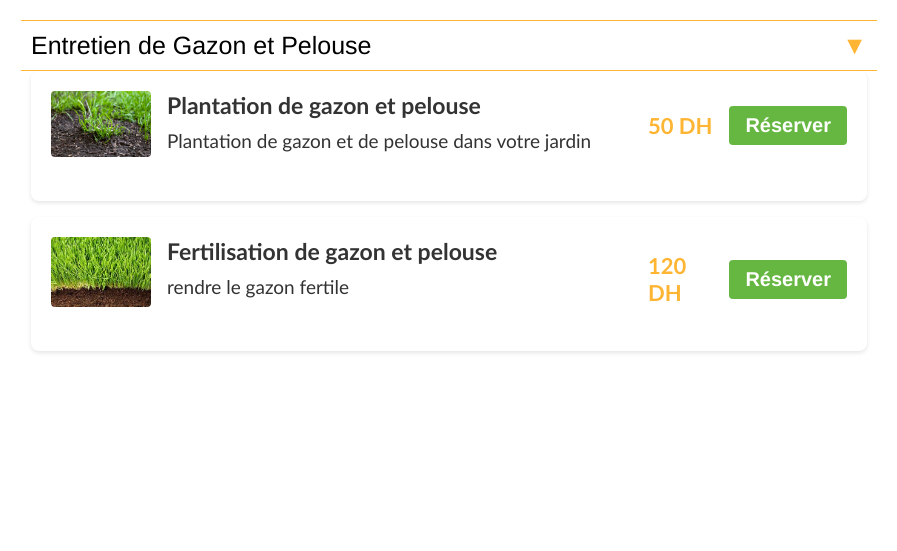
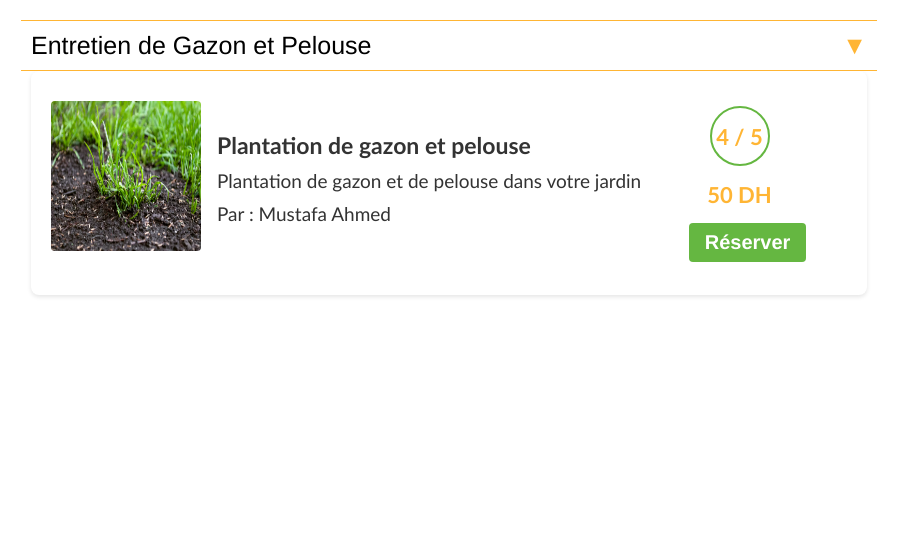
Before and after one commit to Ayuubakb/PHP_MVC_ServicesWebSite, a PHP site: page /Bricolini/Services/entretiengazon in a window 1280 px wide. Shown: the part 100-651 px from the top of the page, without its empty margins (191-1088 px from the left). Run offline with PHP 8.4, Linux system fonts and the light colour scheme; data comes from the database, SQL or seed files in the repository; some libraries are stand-ins or nearby versions.

Commit message:
Bugs finsing

```diff
--- a/Models/Partenaire.php
+++ b/Models/Partenaire.php
@@ -158,7 +158,9 @@ class Partenaire extends Model
             $sql = "SELECT reservation.*, client.*,services.* FROM reservation
                     INNER JOIN services ON reservation.Id_S = services.id
                     INNER JOIN client ON reservation.Id_C = client.id
-                    WHERE reservation.Id_S in (SELECT id FROM services WHERE Id_P = $id) AND reservation.Statuts = $status ORDER BY Date_reserv $order";
+                    WHERE reservation.Id_S in (SELECT id FROM services WHERE Id_P = $id) AND reservation.Statuts = $status
+                    AND column_name != client.id AND column_name != services.id
+                    ORDER BY Date_reserv $order";
         }
         $query = self::$instance->prepare($sql);
         $query->execute();
--- a/Models/Service.php
+++ b/Models/Service.php
@@ -9,7 +9,7 @@ class Service extends Model {
     }
 
     public function getService(String $nom) {
-        $sql = "SELECT * FROM " . $this->table . " WHERE Nom = '" . $nom."'";
+        $sql = "SELECT * FROM " . $this->table . " WHERE s.Nom = '" . $nom."'";
         $query = self::$instance->prepare($sql);
         $query->execute();
         return $query->fetchAll();
@@ -17,7 +17,7 @@ class Service extends Model {
 
     public function get_Offre(String $nom){
 
-        $sql = "SELECT * FROM " . $this->table . " WHERE sousCategorie = '" . $nom."'";
+        $sql = "SELECT s.*, p.LastName, p.FirstName  FROM " . $this->table . " s INNER JOIN partenaire p ON s.Id_P=p.id WHERE sousCategorie = '" . $nom."'";
 
         $query = self::$instance->prepare($sql);
         $query->execute();
--- a/Views/Partenaires/Historique.php
+++ b/Views/Partenaires/Historique.php
@@ -27,7 +27,7 @@ require __DIR__ . "/../Components/Nav.php";
             <p id="err" class="err"></p>
             <div>
                 <input type="hidden" id="typeUser" value="<?= $_SESSION["user_type"] ?>"/>
-                <input type="hidden" id="resId"/>
+                <input type="hidden" id="resId" />
                 <label>Evaluation : </label>
                 <select name="rating" required id="rating">
                     <option value=0>0</option>
--- a/Views/Services/Ent_Gazon.php
+++ b/Views/Services/Ent_Gazon.php
@@ -23,9 +23,11 @@
                 <div class="service-description">
                     <h2 class="service-title"><?= $service['Nom'] ?></h2>
                     <p><?= $service['Description'] ?></p>
+                    <p>Par : <?= $service['FirstName']." ".$service['LastName'] ?></p>
                 </div>
                 <div class="priceReserve">
-                    <p class="service-price"><?= $service['Prix'] ?> DH</p>
+                    <div><p class="service-price note"><?= $service['Note']!=null?$service['Note']:"-" ?> / 5</p></div>
+                    <div><p class="service-price"><?= $service['Prix'] ?> DH</p></div>
                     <input type="hidden" name="Id_S" value="<?= $service['id'] ?>">
                     <a href="http://localhost/Bricolini/Views/Services/bookingForm.php" style="text-decoration: none;">
                         <button class="reserve-button">Réserver</button>
--- a/Views/Services/Net_Canap.php
+++ b/Views/Services/Net_Canap.php
@@ -23,11 +23,12 @@
                 <div class="service-description">
                     <h2 class="service-title"><?= $service['Nom'] ?></h2>
                     <p><?= $service['Description'] ?></p>
+                    <p>Par : <?= $service['FirstName']." ".$service['LastName'] ?></p>
                 </div>
                 <div class="priceReserve">
-                    <p class="service-price"><?= $service['Prix'] ?> DH</p>
+                    <div><p class="service-price note"><?= $service['Note']!=null?$service['Note']:"-" ?> / 5</p></div>
+                    <div><p class="service-price"><?= $service['Prix'] ?> DH</p></div>
                     <input type="hidden" name="Id_S" value="<?= $service['id'] ?>">
-
                     <a href="http://localhost/Bricolini/Views/Services/bookingForm.php" style="text-decoration: none;">
                         <button class="reserve-button">Réserver</button>
                     </a>
--- a/Views/Services/Net_Gen.php
+++ b/Views/Services/Net_Gen.php
@@ -23,9 +23,11 @@
                 <div class="service-description">
                     <h2 class="service-title"><?= $service['Nom'] ?></h2>
                     <p><?= $service['Description'] ?></p>
+                    <p>Par : <?= $service['FirstName']." ".$service['LastName'] ?></p>
                 </div>
                 <div class="priceReserve">
-                    <p class="service-price"><?= $service['Prix'] ?> DH</p>
+                    <div><p class="service-price note"><?= $service['Note']!=null?$service['Note']:"-" ?> / 5</p></div>
+                    <div><p class="service-price"><?= $service['Prix'] ?> DH</p></div>
                     <input type="hidden" name="Id_S" value="<?= $service['id'] ?>">
                     <a href="http://localhost/Bricolini/Views/Services/bookingForm.php" style="text-decoration: none;">
                         <button class="reserve-button">Réserver</button>
--- a/Views/Services/Net_Surf.php
+++ b/Views/Services/Net_Surf.php
@@ -23,9 +23,11 @@
                 <div class="service-description">
                     <h2 class="service-title"><?= $service['Nom'] ?></h2>
                     <p><?= $service['Description'] ?></p>
+                    <p>Par : <?= $service['FirstName']." ".$service['LastName'] ?></p>
                 </div>
                 <div class="priceReserve">
-                    <p class="service-price"><?= $service['Prix'] ?> DH</p>
+                    <div><p class="service-price note"><?= $service['Note']!=null?$service['Note']:"-" ?> / 5</p></div>
+                    <div><p class="service-price"><?= $service['Prix'] ?> DH</p></div>
                     <input type="hidden" name="Id_S" value="<?= $service['id'] ?>">
                     <a href="http://localhost/Bricolini/Views/Services/bookingForm.php" style="text-decoration: none;">
                         <button class="reserve-button">Réserver</button>
--- a/Views/Services/Plant_Jard.php
+++ b/Views/Services/Plant_Jard.php
@@ -23,9 +23,11 @@
                 <div class="service-description">
                     <h2 class="service-title"><?= $service['Nom'] ?></h2>
                     <p><?= $service['Description'] ?></p>
+                    <p>Par : <?= $service['FirstName']." ".$service['LastName'] ?></p>
                 </div>
                 <div class="priceReserve">
-                    <p class="service-price"><?= $service['Prix'] ?> DH</p>
+                    <div><p class="service-price note"><?= $service['Note']!=null?$service['Note']:"-" ?> / 5</p></div>
+                    <div><p class="service-price"><?= $service['Prix'] ?> DH</p></div>
                     <input type="hidden" name="Id_S" value="<?= $service['id'] ?>">
                     <a href="http://localhost/Bricolini/Views/Services/bookingForm.php" style="text-decoration: none;">
                         <button class="reserve-button">Réserver</button>
--- a/Views/Services/Trait_Jard.php
+++ b/Views/Services/Trait_Jard.php
@@ -23,9 +23,11 @@
                 <div class="service-description">
                     <h2 class="service-title"><?= $service['Nom'] ?></h2>
                     <p><?= $service['Description'] ?></p>
+                    <p>Par : <?= $service['FirstName']." ".$service['LastName'] ?></p>
                 </div>
                 <div class="priceReserve">
-                    <p class="service-price"><?= $service['Prix'] ?> DH</p>
+                    <div><p class="service-price note"><?= $service['Note']!=null?$service['Note']:"-" ?> / 5</p></div>
+                    <div><p class="service-price"><?= $service['Prix'] ?> DH</p></div>
                     <input type="hidden" name="Id_S" value="<?= $service['id'] ?>">
                     <a href="http://localhost/Bricolini/Views/Services/bookingForm.php" style="text-decoration: none;">
                         <button class="reserve-button">Réserver</button>
--- a/Views/public/style/styleoffre.css
+++ b/Views/public/style/styleoffre.css
@@ -29,17 +29,19 @@
 
         .service-image {
             margin-right: 16px;
+            padding-top: 10px;
         }
 
         .service-image img {
-            width: 100px;
-            height: auto;
+            width: 150px;
+            height: 150px;
             border-radius: 4px;
         }
 
         .service-description {
             flex: 1;
             color: #333;
+            padding-top: 40px;
         }
         .service-description h2{
             font-family: 'Trebuchet MS';
@@ -62,9 +64,19 @@
         }
         .priceReserve{
             display: flex;
+            flex-direction: column;
             align-items: center;
-            justify-content: space-between;
+            justify-content: space-around;
             flex: 0 0 25%;
+        }
+        .priceReserve .note{
+            width: 60px;
+            height: 60px;
+            display: flex;
+            align-items: center;
+            justify-content: space-around;
+            border-radius: 50%;
+            border: solid 2px var(--green);
         }
         .reserve-button {
             padding: 8px 16px;
```
